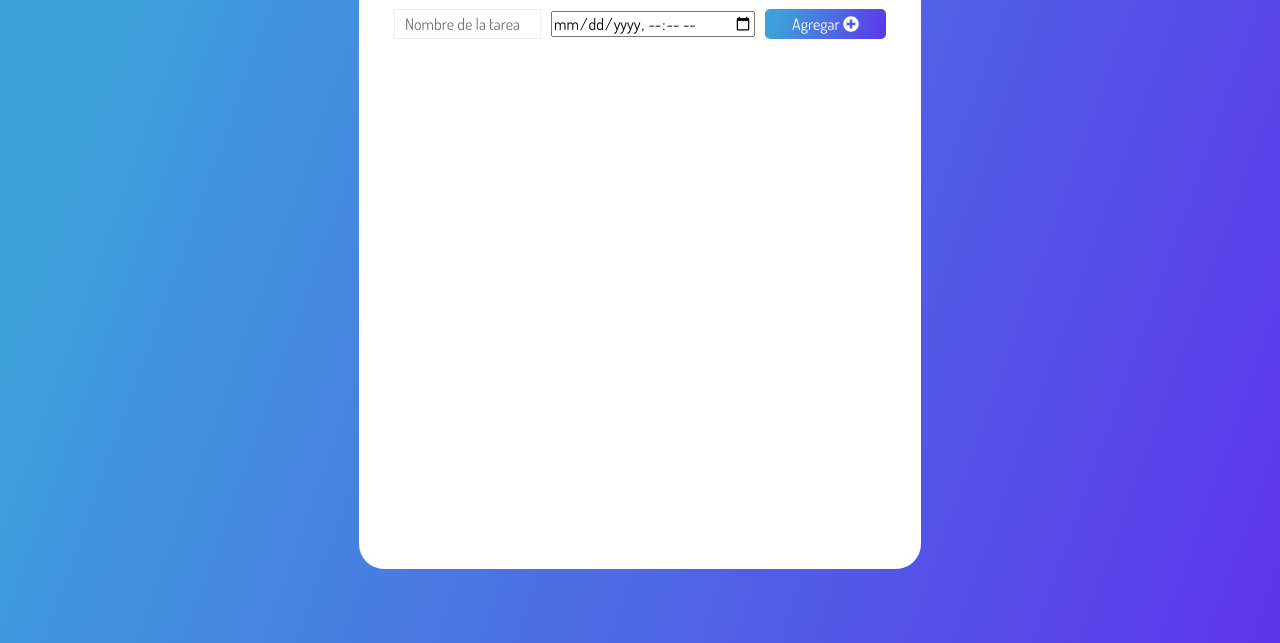
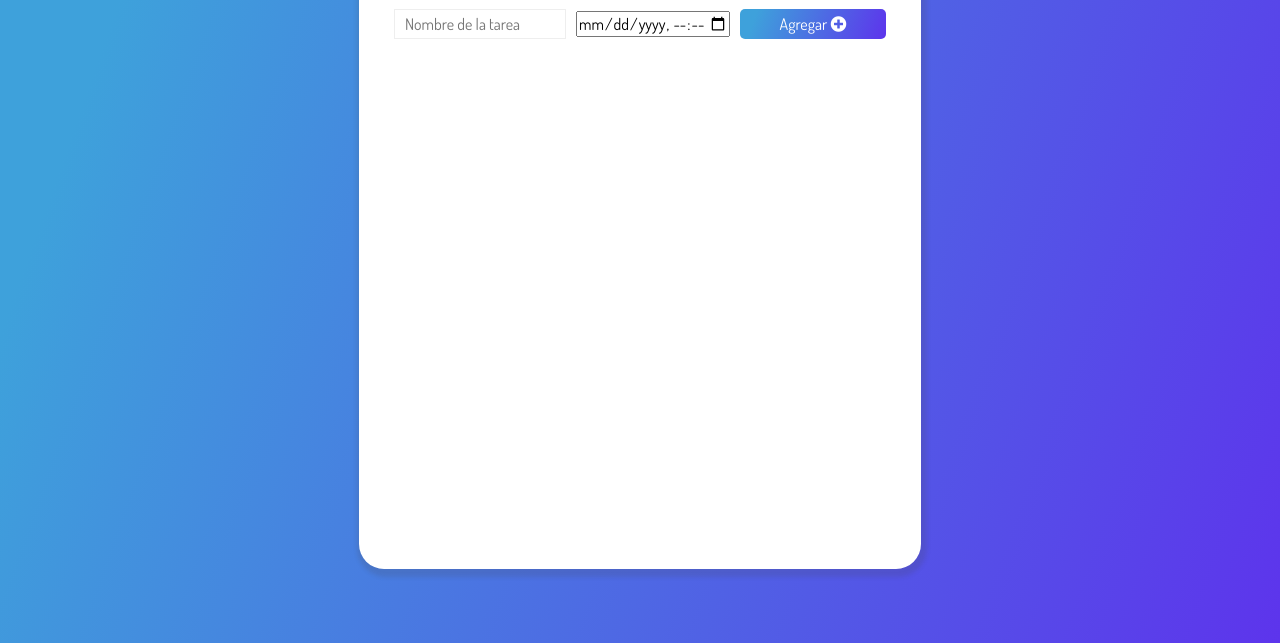
Before and after one commit to K3yr0nym0us/Administrador-de-tareas-pendientes, a plain HTML site: page index.html in a window 1280 px wide. Shown: the part 157-800 px from the top of the page. Drawn offline with nearby package versions, Linux system fonts and the light colour scheme.

Commit message:
modificando estilos y readme

```diff
--- a/styles.css
+++ b/styles.css
@@ -31,6 +31,7 @@ form {
   border-radius: 25px;
   background-color: #fff;
   padding: 25px;
+  box-shadow: 2px 4px 4px 4px rgba(71, 71, 71, 0.16);
 }
 
 .title {
@@ -52,7 +53,7 @@ form {
   border: 1px solid #eee;
   outline: none;
   height: 8px;
-  width: 125px;
+  width: 150px;
   margin: 10px;
 }
 
@@ -61,7 +62,7 @@ form {
 }
 
 .btnDate {
-  width: 220px;
+  width: 150px;
 }
 
 .btnCreate {
@@ -76,7 +77,7 @@ form {
   border-radius: 5px;
   cursor: pointer;
   margin: 10px;
-  width: 130px;
+  width: 150px;
 }
 
 .cardsList {
```
Also changed, not shown: 1 other file.
